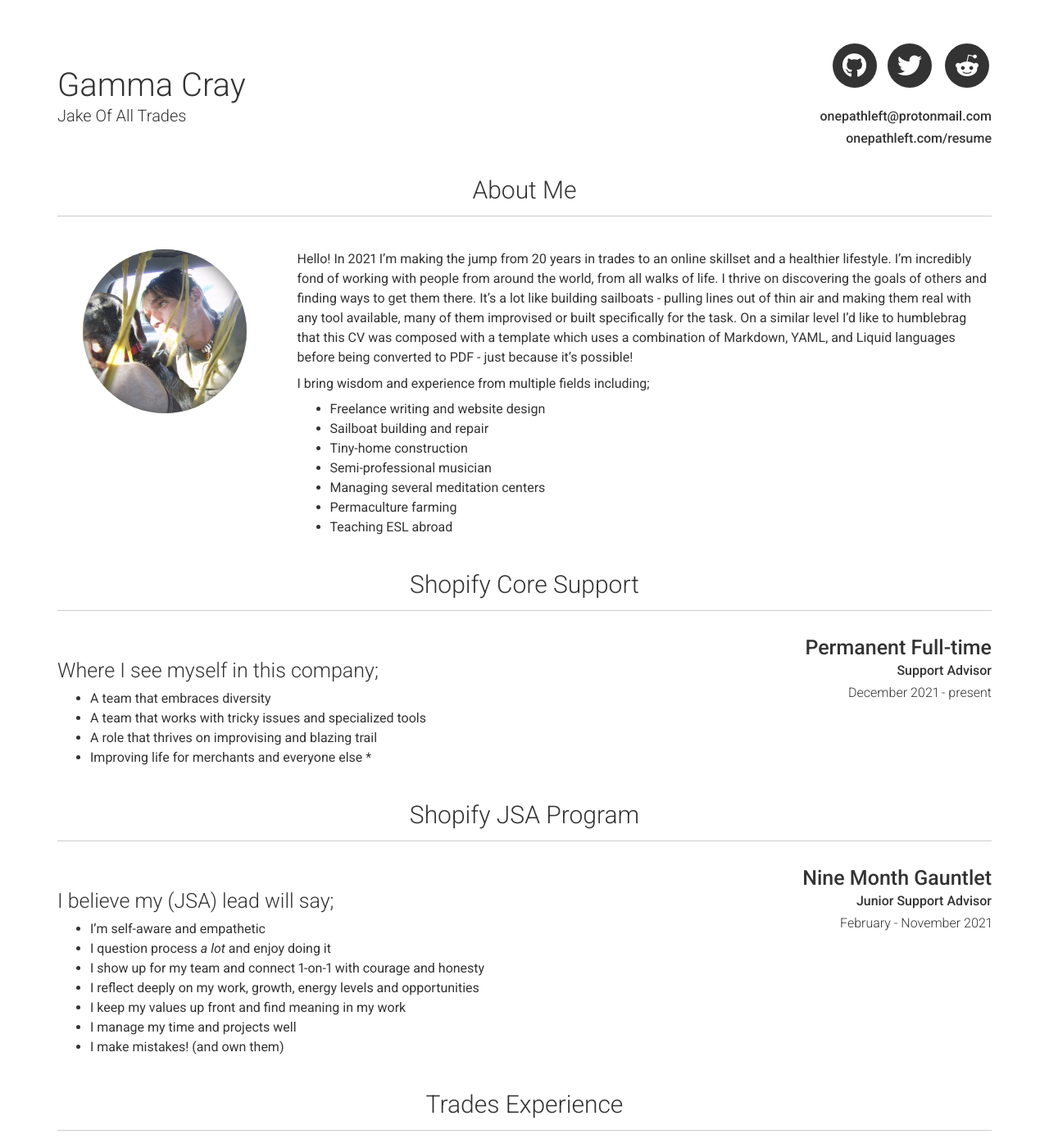
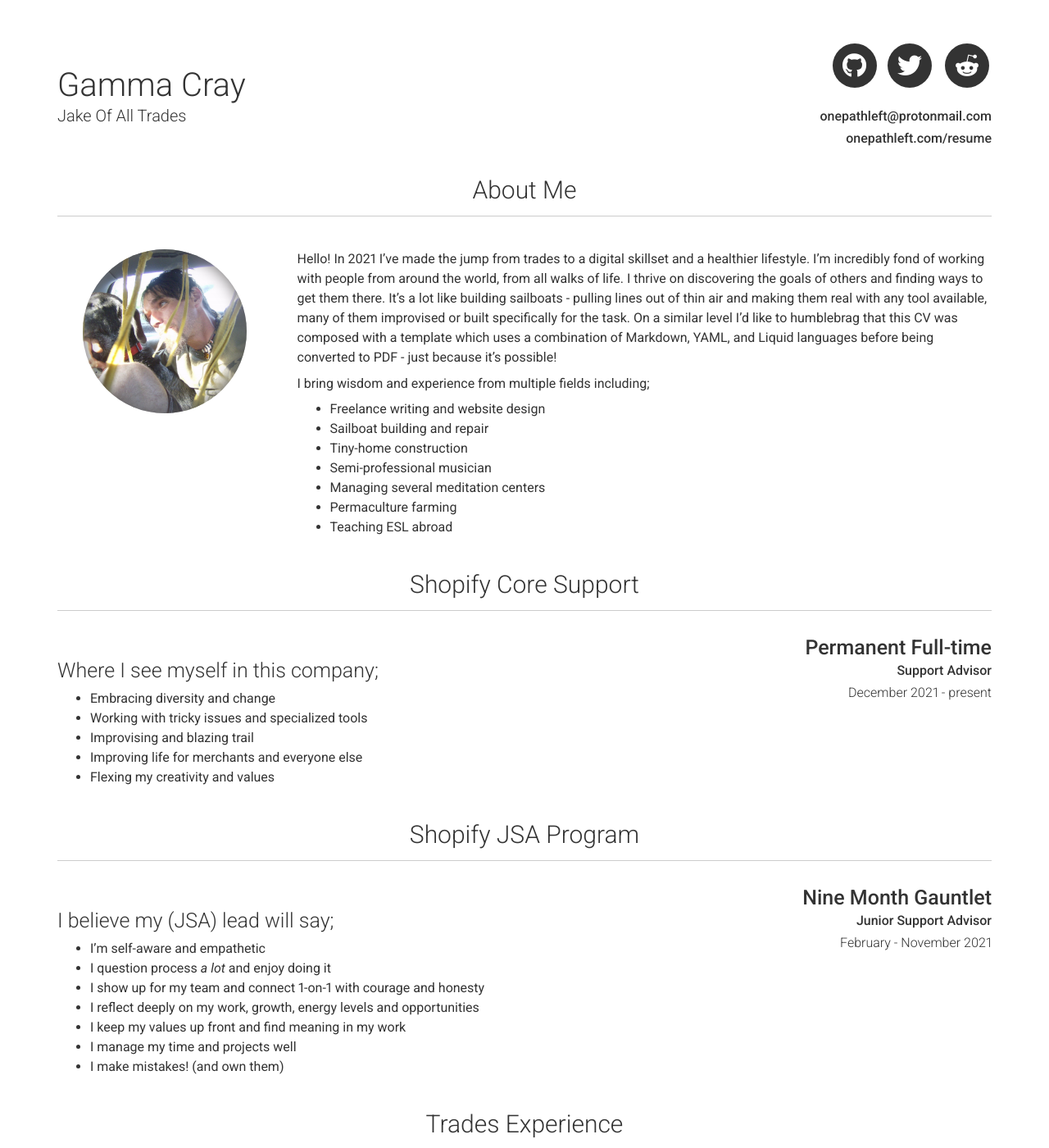
Before and after one commit to gammacray/resume, a Jekyll site: the page built from index.md, in a window 1280 px wide and 1400 px high. Shown: the whole window at 82% size. Built offline with Jekyll 4.4.1, drawn with Linux system fonts in a browser that asks for light colours; nearby versions of some CDN libraries; some of the changed text lies outside the part shown.

Commit message:
Updated _config.yml.

```diff
--- a/_config.yml
+++ b/_config.yml
@@ -53,7 +53,7 @@ about_title: About Me
 about_profile_image: images/profile.jpeg
 about_content: | # this will include new lines to allow paragraphs
 
-  Hello! In 2021 I'm making the jump from 20 years in trades to an online skillset and a healthier lifestyle. I'm incredibly fond of working with people from around the world, from all walks of life. I thrive on discovering the goals of others and finding ways to get them there. It's a lot like building sailboats - pulling lines out of thin air and making them real with any tool available, many of them improvised or built specifically for the task. On a similar level I'd like to humblebrag that this CV was composed with a template which uses a combination of Markdown, YAML, and Liquid languages before being converted to PDF - just because it's possible!
+  Hello! In 2021 I've made the jump from trades to a digital skillset and a healthier lifestyle. I'm incredibly fond of working with people from around the world, from all walks of life. I thrive on discovering the goals of others and finding ways to get them there. It's a lot like building sailboats - pulling lines out of thin air and making them real with any tool available, many of them improvised or built specifically for the task. On a similar level I'd like to humblebrag that this CV was composed with a template which uses a combination of Markdown, YAML, and Liquid languages before being converted to PDF - just because it's possible!
 
   I bring wisdom and experience from multiple fields including;
   * Freelance writing and website design
@@ -94,11 +94,11 @@ content:
         link:
         quote: <h4>Where I see myself in this company;</h4>
         description: | # this will include new lines to allow paragraphs
-          * A team that embraces diversity
-          * A team that works with tricky issues and specialized tools
-          * A role that thrives on improvising and blazing trail
+          * Embracing diversity and change
+          * Working with tricky issues and specialized tools
+          * Improvising and blazing trail
           * Improving life for merchants and everyone else
-          *
+          * Flexing my creativity and values
   - title: Shopify JSA Program
     layout: list
     content:
@@ -127,7 +127,7 @@ content:
         quote:
         description: | # this will include new lines to allow paragraphs
           * 3 year apprenticeship under catamaran designer Richard Woods
-          * 9 years contracting, custom fabrication and repair all over western Canada
+          * 9 years contracting, custom fabrication and repair all over western Canada and beyond
           * Build and refit sailboats, yachts, work boats, research vessels
           * Hire crews as needed, deal with all aspects of business
   - title: Volunteering
@@ -157,7 +157,7 @@ content:
   - title: A Little More About Me
     layout: text
     content: | # this will include new lines to allow paragraphs
-      I spend my downtime surfing, picking wild mushrooms, playing chess, and walking the beautiful forests and trails of the Kootenays with my dog. I'm passionate about reading, learning, healthy living, the environment, and social issues. I believe a better world is possible and I'm extremely happy to be here to see it unfold. I have a certificate in **Mental Health First-Aid**, I've hitchhiked most of North-America, I've done stand-up comedy, and I love writing elevator pitches!
+      I spend my downtime surfing, picking wild mushrooms, playing chess, and walking the beautiful forests and trails of the Kootenays with my dog. I'm passionate about reading, learning, healthy living, the environment, and social issues. I know a better world is possible and I'm extremely happy to be here to see it unfold. I have a certificate in **Mental Health First-Aid** as well as **Crisis Intervention**, I've hitchhiked most of North-America, I've done stand-up comedy, and I love writing elevator pitches!
 
 # Footer
 footer_show_references: false
```
